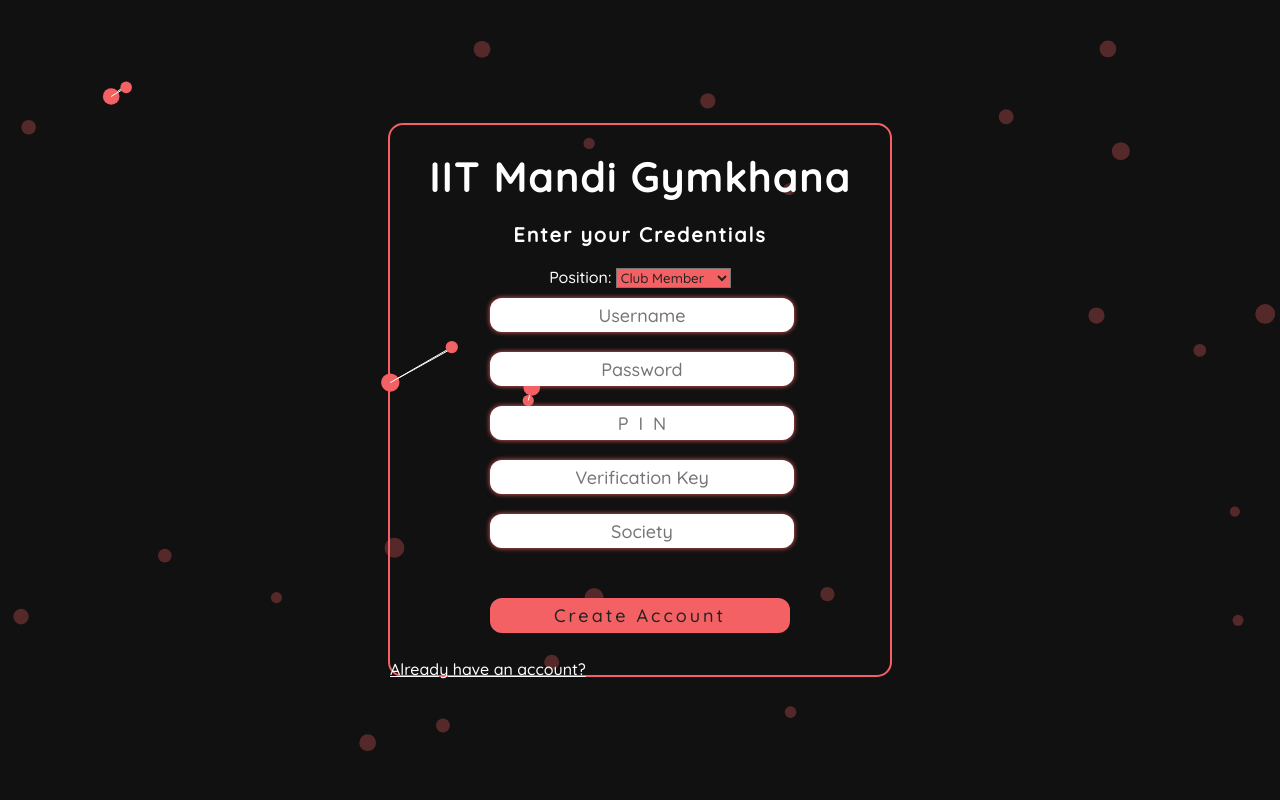
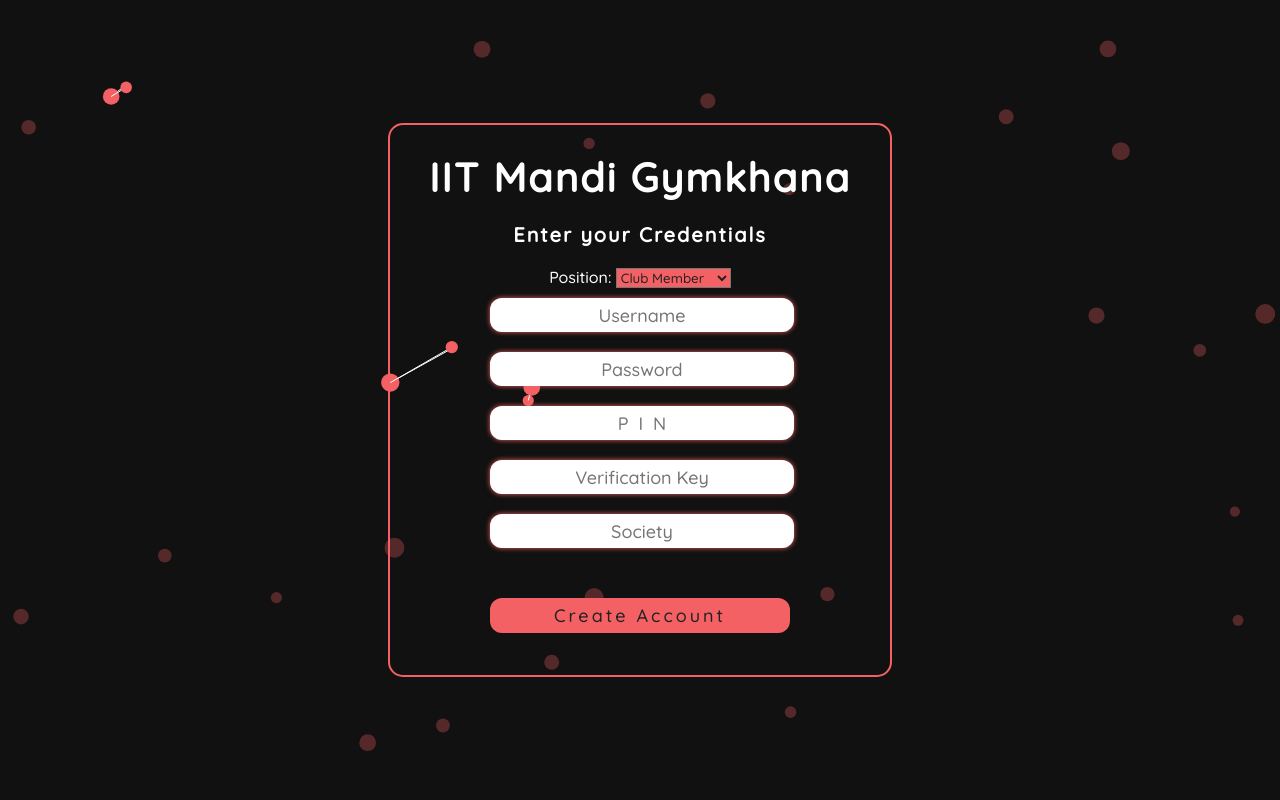
Before and after one commit to Adi-km/gymkhana-requests, a Flask app: template templates/signup.html in a window 1280 px wide. Run offline with Flask 3, Linux system fonts and the light colour scheme; the template is opened without the code that fills it, so the values that code supplies are empty.

Commit message:
Update signup.html

```diff
--- a/templates/signup.html
+++ b/templates/signup.html
@@ -41,7 +41,7 @@
                 <button type="submit">Create Account</button> <!-- Modified button type to 'submit' -->
             </div>
         </form> <!-- Added form closing tag -->
-        <p><a href="login.html">Already have an account? </a></p>
+<!--         <p><a href="login.html">Already have an account? </a></p> -->
     </div>
     <script src="static/particle.js"></script>
     <script src="static/position_change.js"></script>
```
